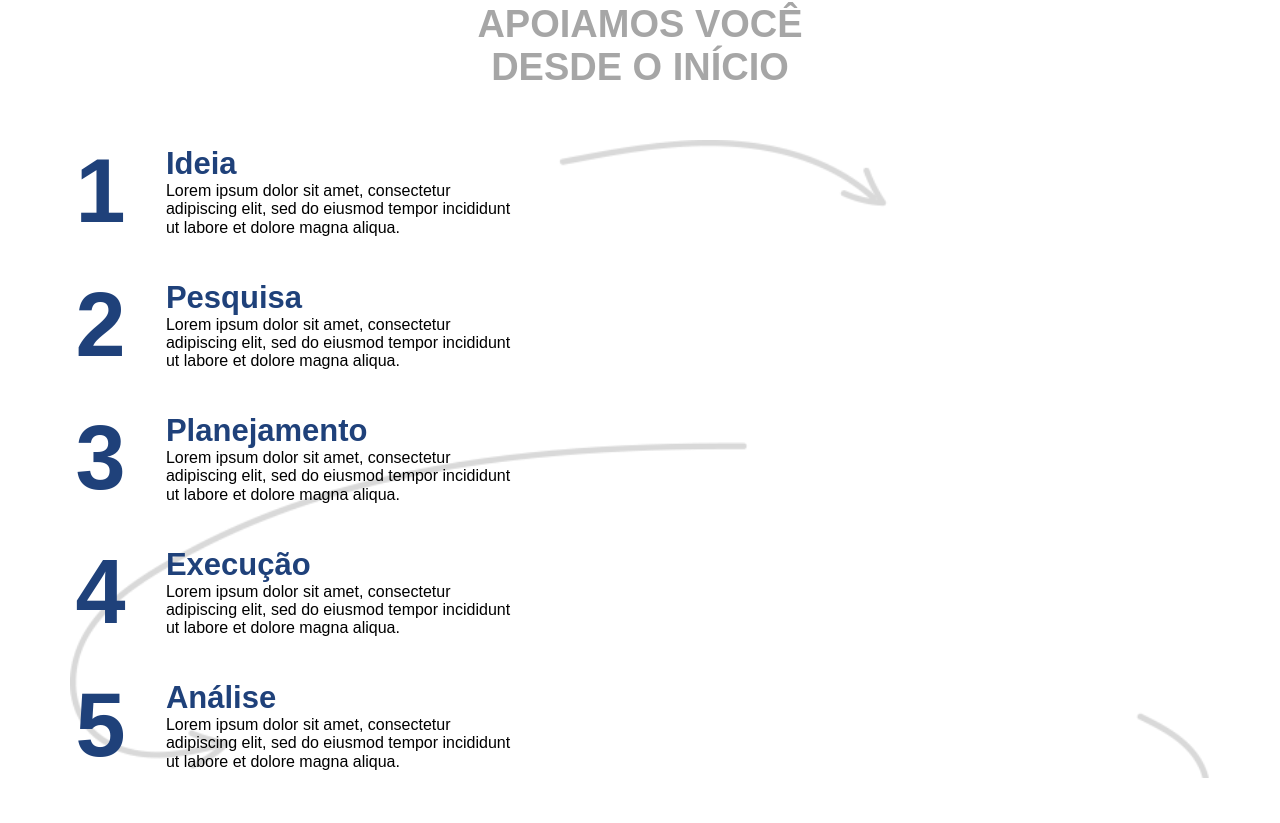
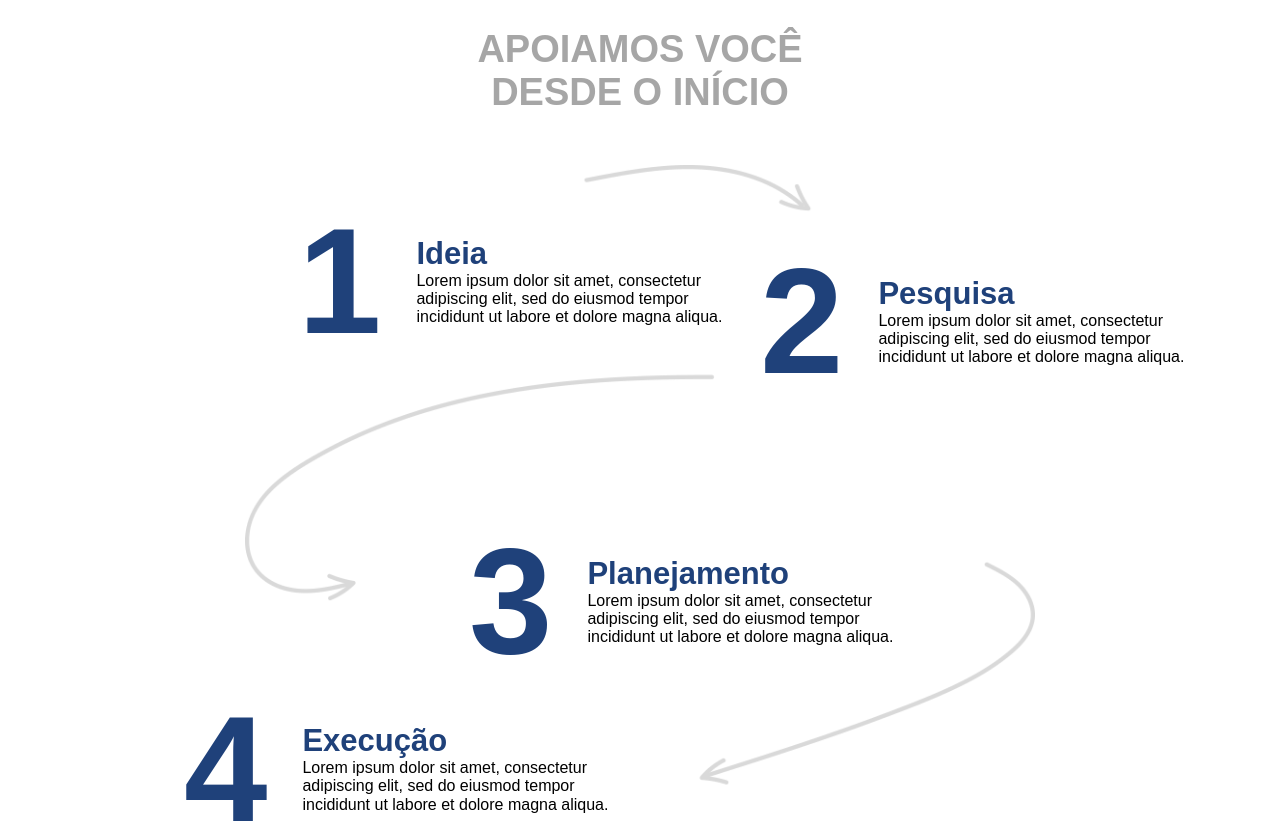
Before and after one commit to disabela-maria20/site-vibezz, a Next.js app: page / in a window 1280 px wide. Shown: the part 2876-3699 px from the top of the page. Built offline with nearby package versions, Linux system fonts and the light colour scheme; a web font is replaced by a local one.

Commit message:
feat: add sessão de "apoiamos voce no inicio"

```diff
--- a/component/organisms/HomeProcess/HomeProcess.module.scss
+++ b/component/organisms/HomeProcess/HomeProcess.module.scss
@@ -1,17 +1,32 @@
+.processArea{
+
+}
 .process{
-  @include media(lg) {
+  @include media(xl) {
     background-image: url('/images/bg/arrowVetor.png');
     background-repeat: no-repeat;
-    background-size: cover;
+    background-size: contain;
+    background-position: center center;
     position: relative;
+    height: 100vh;
+    width: 100%;
   }
-
+  @include media(md){
+    display: grid;
+    grid-template-columns: 1fr 1fr;
+  }
   .areaProcess{
     display: flex;
     align-items: center;
     gap: 35px;
     margin: 30px 0;
     max-width: 450px;
+    inset: 0;
+    position: relative;
+    @include media(xl){
+      inset: initial;
+      position: absolute;
+    }
     span{
       font-family: 'Gantari', sans-serif;
       font-weight: 900;
@@ -20,12 +35,17 @@
       display: block;
       text-align: center;
       color: $quaternary-colos;
+      @include media(lg) {
+        font-size: 150px;
+      }
     }
     h2{
       font-family: 'Gantari', sans-serif;
       font-size: 31px;
       font-weight: 900;
       color: $quaternary-colos;
+
+
     }
     p{
       font-family: 'Gantari', sans-serif;
@@ -40,11 +60,6 @@
   margin: 0 auto;
   padding: 45px 0 20px;
   @include media(lg) {
-    padding: 90px 0 20px;
+    padding: 115px 0 50px;
   }
 }
-
-#Ideia{
-  position: absolute;
-  left: 50%;
-}
--- a/component/organisms/HomeProcess/index.tsx
+++ b/component/organisms/HomeProcess/index.tsx
@@ -3,42 +3,42 @@
 
 import { Title } from "@/component/atoms"
 import Style from "./HomeProcess.module.scss"
-
+import './style.scss'
 const HomeProcess = () => {
   const PROCESS = [
     {
       id: 1,
       name: 'Ideia',
       paragraph: 'Lorem ipsum dolor sit amet, consectetur adipiscing elit, sed do eiusmod tempor incididunt ut labore et dolore magna aliqua.',
-      style: Style.ideia
+      style: 'ideia'
     },
     {
       id: 2,
       name: 'Pesquisa',
       paragraph: 'Lorem ipsum dolor sit amet, consectetur adipiscing elit, sed do eiusmod tempor incididunt ut labore et dolore magna aliqua.',
-      style: Style.pesquisa
+      style: 'pesquisa'
     },
     {
       id: 3,
       name: 'Planejamento',
       paragraph: 'Lorem ipsum dolor sit amet, consectetur adipiscing elit, sed do eiusmod tempor incididunt ut labore et dolore magna aliqua.',
-      style: Style.planejamento
+      style: 'planejamento'
     },
     {
       id: 4,
       name: 'Execução',
       paragraph: 'Lorem ipsum dolor sit amet, consectetur adipiscing elit, sed do eiusmod tempor incididunt ut labore et dolore magna aliqua.',
-      style: Style.execucao
+      style: 'execucao'
     },
     {
       id: 5,
       name: 'Análise',
       paragraph: 'Lorem ipsum dolor sit amet, consectetur adipiscing elit, sed do eiusmod tempor incididunt ut labore et dolore magna aliqua.',
-      style: Style.analise
+      style: 'analise'
     }
   ]
   return (
-    <section>
+    <section className={Style.processArea}>
       <div className="container">
         <div className={Style.title}>
           <Title>
@@ -47,7 +47,7 @@ const HomeProcess = () => {
         </div>
         <div className={Style.process}>
           {PROCESS.map((data) => (
-            <div key={data.id} id={data.name} className={Style.areaProcess}>
+            <div key={data.id} id={data.style} className={Style.areaProcess}>
               <span>{data.id}</span>
               <div>
                 <h2>{data.name}</h2>
--- /dev/null
+++ b/component/organisms/HomeProcess/style.scss
@@ -0,0 +1,35 @@
+#ideia {
+  @include media(xl) {
+    left: 20%;
+    top: 0;
+  }
+}
+
+#pesquisa {
+  @include media(xl) {
+    right: 0;
+    top: 5%;
+  }
+
+}
+
+#planejamento {
+  @include media(xl) {
+    left: 35%;
+    top: 40%;
+  }
+}
+
+#execucao {
+  @include media(xl) {
+    bottom: 10%;
+    left: 10%;
+  }
+}
+
+#analise {
+  @include media(xl) {
+    bottom: -10%;
+    right: 0%;
+  }
+}
--- a/component/organisms/HomeSectionCard/index.tsx
+++ b/component/organisms/HomeSectionCard/index.tsx
@@ -2,6 +2,7 @@
 'use client'
 
 import Style from "./HomeSectionCard.module.scss"
+
 
 const HomeSectionCard = () => {
   const arrayCard = [
```
